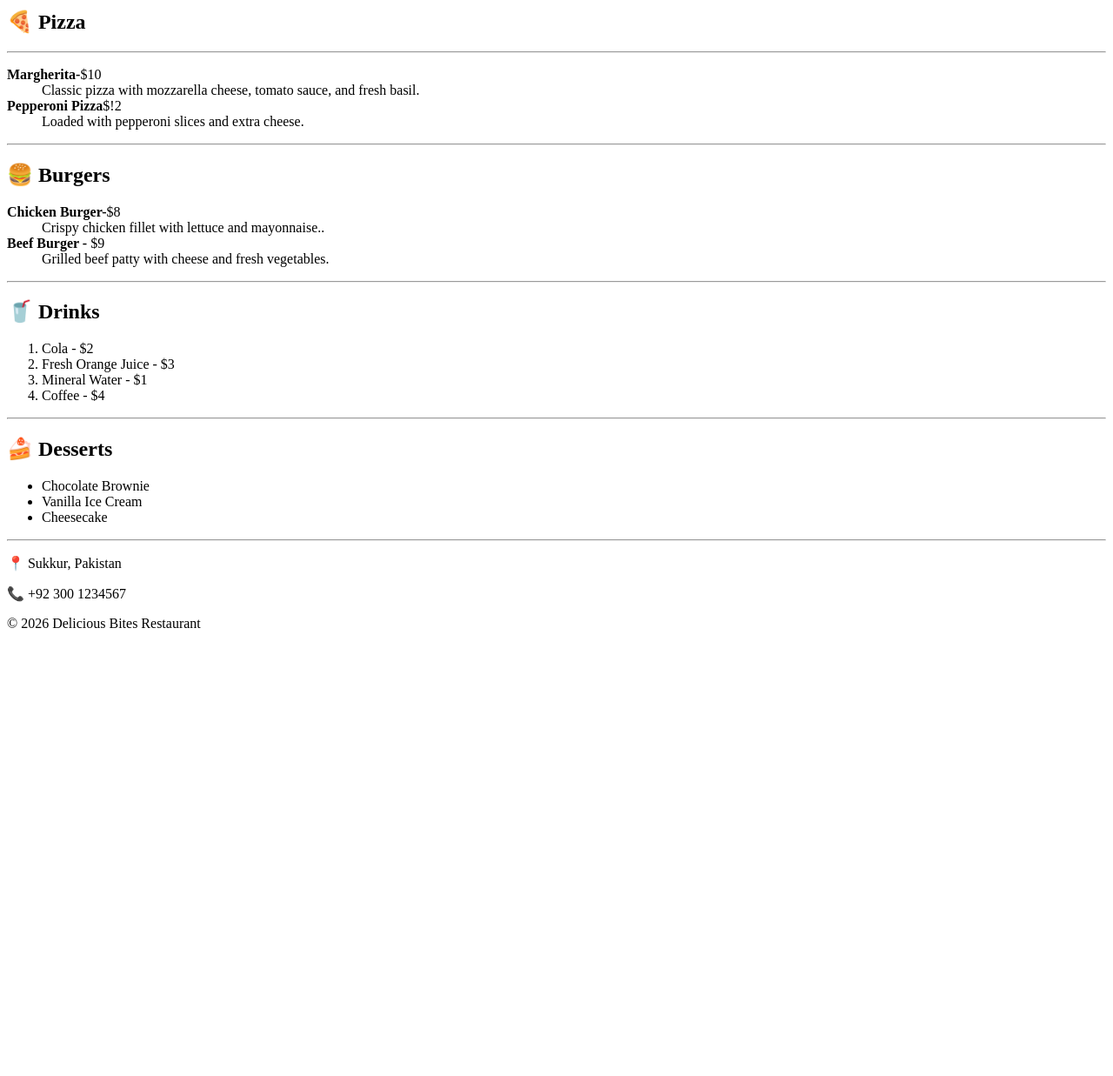
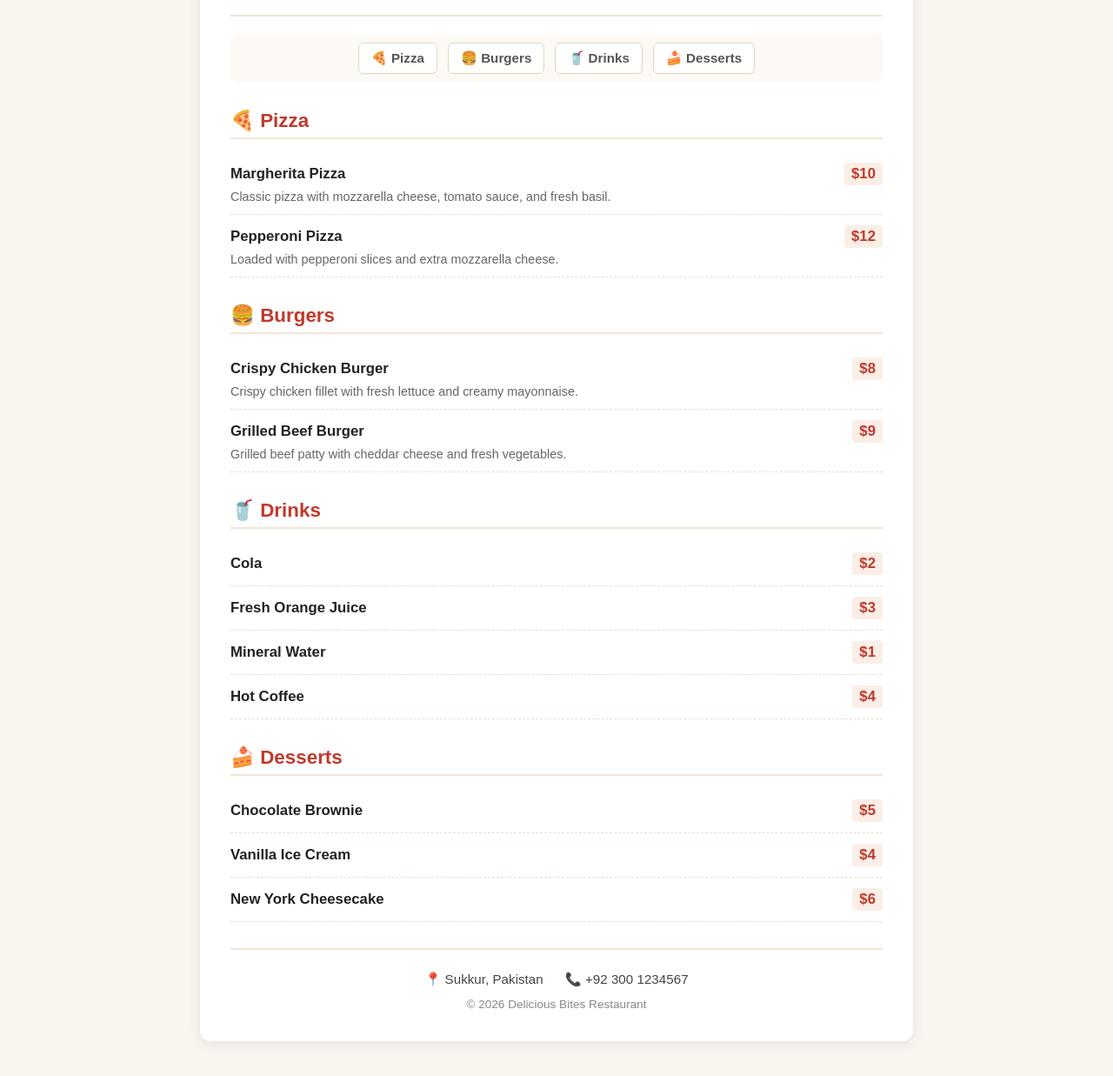
Before and after one commit to web-dev-html-css-javascript-projects/web-dev-html-css-javascript-projects, a plain HTML site: page HTML/07-restaurant-menu/restaurant-menu.html in a window 1280 px wide. Shown: the part 141-1378 px from the top of the page at 87% size. Before the commit the page ends 875 px from the top, so only its background shows below. Drawn offline with Linux system fonts and the light colour scheme.

Commit message:
style(menu): add clean modern restaurant menu styling

```diff
--- a/HTML/07-restaurant-menu/restaurant-menu.html
+++ b/HTML/07-restaurant-menu/restaurant-menu.html
@@ -3,105 +3,129 @@
 <head>
     <meta charset="UTF-8">
     <meta name="viewport" content="width=device-width, initial-scale=1.0">
-    <title>Restaurant</title>
+    <title>Delicious Bites - Restaurant Menu</title>
+    <!-- Link the CSS file -->
+    <link rel="stylesheet" href="style.css">
 </head>
 <body>
+    <div class="menu-container">
         <!--Header-->
         <header>
             <h1>Delicious Bites Restaurant</h1>
             <p>Fresh Food | Great Taste | Affordable Prices</p>
-
-
         </header>
 
+        <!--Navigation-->
+        <nav class="category-nav">
+            <a href="#pizza">🍕 Pizza</a>
+            <a href="#burgers">🍔 Burgers</a>
+            <a href="#drinks">🥤 Drinks</a>
+            <a href="#desserts">🍰 Desserts</a>
+        </nav>
 
-    <!--Navigation-->
-    <nav>
-        <a href="#Pizza">Pizza</a>
-        <a href="#Burgers">Burgers</a>
-        <a href="#Drinks">Drinks</a>
-        <a href="#Desserts">Deserts</a>
-    </nav>
-    <!--Main-->
-    <section id="pizza">
+        <!--Main Menu Content-->
+        <main>
+            <!-- Pizza Section -->
+            <section id="pizza" class="menu-section">
                 <h2>🍕 Pizza</h2>
-        <hr>
-        <dl>
-            <dt><strong>Margherita-</strong>$10</dt>
-            <dd>Classic pizza with mozzarella cheese, tomato sauce, and fresh basil.</dd>
-            <dt><strong>Pepperoni Pizza</strong>$!2</dt>
-            <dd>Loaded with pepperoni slices and extra cheese.</dd>
-        </dl>
+                <div class="menu-item">
+                    <div class="item-header">
+                        <span class="item-name">Margherita Pizza</span>
+                        <span class="item-price">$10</span>
+                    </div>
+                    <p class="item-desc">Classic pizza with mozzarella cheese, tomato sauce, and fresh basil.</p>
+                </div>
+
+                <div class="menu-item">
+                    <div class="item-header">
+                        <span class="item-name">Pepperoni Pizza</span>
+                        <span class="item-price">$12</span>
+                    </div>
+                    <p class="item-desc">Loaded with pepperoni slices and extra mozzarella cheese.</p>
+                </div>
             </section>
 
-        <hr>
-        <section id="Burgers">
+            <!-- Burgers Section -->
+            <section id="burgers" class="menu-section">
                 <h2>🍔 Burgers</h2>
+                <div class="menu-item">
+                    <div class="item-header">
+                        <span class="item-name">Crispy Chicken Burger</span>
+                        <span class="item-price">$8</span>
+                    </div>
+                    <p class="item-desc">Crispy chicken fillet with fresh lettuce and creamy mayonnaise.</p>
+                </div>
 
-
-        <dl>
-            <dt><strong>Chicken Burger-</strong>$8</dt>
-            <dd>Crispy chicken fillet with lettuce and mayonnaise..</dd>
-            <dt><strong>Beef Burger - </strong>$9</dt>
-            <dd>Grilled beef patty with cheese and fresh vegetables.</dd>
-
-
-
-        </section>
-        <hr>
-
-
-          <section id="Drinks">
-            <h2>🥤 Drinks</h2>
-            <ol>
-                <li>Cola - $2</li>
-                <li>Fresh Orange Juice - $3</li>
-                <li>Mineral Water - $1</li>
-                <li>Coffee - $4</li>
-            </ol>
-
-
+                <div class="menu-item">
+                    <div class="item-header">
+                        <span class="item-name">Grilled Beef Burger</span>
+                        <span class="item-price">$9</span>
+                    </div>
+                    <p class="item-desc">Grilled beef patty with cheddar cheese and fresh vegetables.</p>
+                </div>
             </section>
 
-        <hr>
-
-
-
-         <section id="Desserts">
-             <h2>🍰 Desserts</h2>
-            <ul>
-                <li>Chocolate Brownie</li>
-                <li>Vanilla Ice Cream</li>
-                <li>Cheesecake</li>
-
-            </ul>
-
-
-            <hr>
-
-            <p>
-               📍 Sukkur, Pakistan
-            </p>
-
-            <p>
-                📞 +92 300 1234567
-            </p>
-
-            <footer>
-                   © 2026 Delicious Bites Restaurant
-            </footer>
-
-
+            <!-- Drinks Section -->
+            <section id="drinks" class="menu-section">
+                <h2>🥤 Drinks</h2>
+                <div class="menu-item">
+                    <div class="item-header">
+                        <span class="item-name">Cola</span>
+                        <span class="item-price">$2</span>
+                    </div>
+                </div>
+                <div class="menu-item">
+                    <div class="item-header">
+                        <span class="item-name">Fresh Orange Juice</span>
+                        <span class="item-price">$3</span>
+                    </div>
+                </div>
+                <div class="menu-item">
+                    <div class="item-header">
+                        <span class="item-name">Mineral Water</span>
+                        <span class="item-price">$1</span>
+                    </div>
+                </div>
+                <div class="menu-item">
+                    <div class="item-header">
+                        <span class="item-name">Hot Coffee</span>
+                        <span class="item-price">$4</span>
+                    </div>
+                </div>
             </section>
 
+            <!-- Desserts Section -->
+            <section id="desserts" class="menu-section">
+                <h2>🍰 Desserts</h2>
+                <div class="menu-item">
+                    <div class="item-header">
+                        <span class="item-name">Chocolate Brownie</span>
+                        <span class="item-price">$5</span>
+                    </div>
+                </div>
+                <div class="menu-item">
+                    <div class="item-header">
+                        <span class="item-name">Vanilla Ice Cream</span>
+                        <span class="item-price">$4</span>
+                    </div>
+                </div>
+                <div class="menu-item">
+                    <div class="item-header">
+                        <span class="item-name">New York Cheesecake</span>
+                        <span class="item-price">$6</span>
+                    </div>
+                </div>
+            </section>
+        </main>
 
-
-
-
-
-
-
-
-
+        <!--Contact & Footer-->
+        <footer class="restaurant-footer">
+            <div class="contact-info">
+                <p>📍 Sukkur, Pakistan</p>
+                <p>📞 +92 300 1234567</p>
+            </div>
+            <p class="copyright">© 2026 Delicious Bites Restaurant</p>
+        </footer>
+    </div>
 </body>
 </html>
--- /dev/null
+++ b/HTML/07-restaurant-menu/style.css
@@ -0,0 +1,140 @@
+/* --- Global Styles --- */
+* {
+    margin: 0;
+    padding: 0;
+
+}
+
+body {
+    font-family: Arial, sans-serif;
+    background-color: #faf5ef; /* Warm light creamy background */
+    color: #333333;
+    padding: 40px 15px;
+}
+
+/* --- Menu Container Card --- */
+.menu-container {
+    max-width: 750px;
+    margin: 0 auto;
+    background-color: #ffffff;
+    padding: 35px;
+    border-radius: 12px;
+    box-shadow: 0 4px 15px rgba(0, 0, 0, 0.08);
+}
+
+/* --- Header --- */
+header {
+    text-align: center;
+    border-bottom: 2px solid #f0e6d6;
+    padding-bottom: 20px;
+    margin-bottom: 20px;
+}
+
+header h1 {
+    font-size: 2.2rem;
+    color: #c0392b; /* Warm Red / Restaurant theme */
+    margin-bottom: 6px;
+}
+
+header p {
+    color: #777777;
+    font-size: 0.95rem;
+}
+
+/* --- Category Navigation Bar --- */
+.category-nav {
+    display: flex;
+    justify-content: center;
+    gap: 12px;
+    flex-wrap: wrap;
+    margin-bottom: 30px;
+    padding: 10px;
+    background-color: #fdfaf6;
+    border-radius: 8px;
+}
+
+.category-nav a {
+    text-decoration: none;
+    color: #555555;
+    font-weight: bold;
+    font-size: 0.95rem;
+    padding: 8px 14px;
+    border-radius: 6px;
+    background-color: #ffffff;
+    border: 1px solid #e0d5c1;
+    transition: all 0.2s ease;
+}
+
+.category-nav a:hover {
+    background-color: #c0392b;
+    color: #ffffff;
+    border-color: #c0392b;
+}
+
+/* --- Menu Sections --- */
+.menu-section {
+    margin-bottom: 30px;
+}
+
+.menu-section h2 {
+    font-size: 1.4rem;
+    color: #c0392b;
+    border-bottom: 2px solid #f0e6d6;
+    padding-bottom: 6px;
+    margin-bottom: 15px;
+}
+
+/* --- Menu Items --- */
+.menu-item {
+    padding: 12px 0;
+    border-bottom: 1px dashed #e8decb;
+}
+
+.item-header {
+    display: flex;
+    justify-content: space-between;
+    align-items: center;
+}
+
+.item-name {
+    font-size: 1.05rem;
+    font-weight: bold;
+    color: #222222;
+}
+
+.item-price {
+    font-size: 1.05rem;
+    font-weight: bold;
+    color: #c0392b;
+    background-color: #fbeee6;
+    padding: 3px 8px;
+    border-radius: 4px;
+}
+
+.item-desc {
+    font-size: 0.9rem;
+    color: #666666;
+    margin-top: 5px;
+}
+
+/* --- Footer --- */
+.restaurant-footer {
+    text-align: center;
+    border-top: 2px solid #f0e6d6;
+    padding-top: 25px;
+    margin-top: 30px;
+}
+
+.contact-info {
+    display: flex;
+    justify-content: center;
+    gap: 25px;
+    margin-bottom: 12px;
+    font-size: 0.95rem;
+    color: #444444;
+}
+
+.copyright {
+    font-size: 0.85rem;
+    color: #888888;
+}
```
Lines whose indentation alone changed are shown as unchanged.
